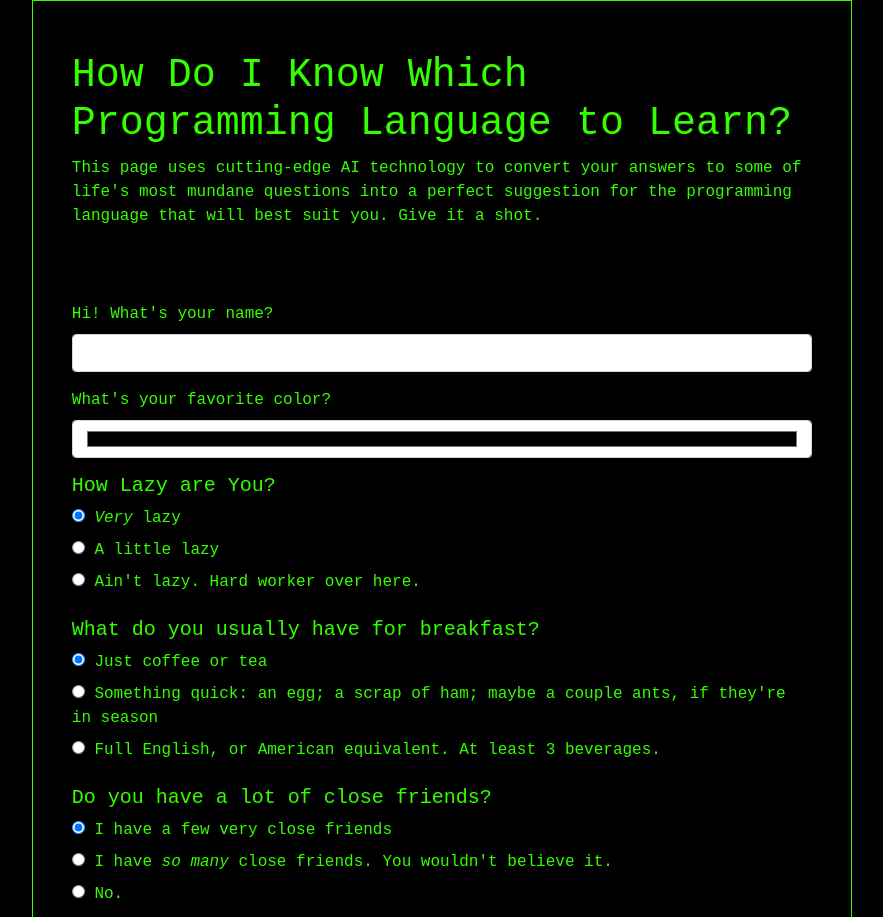
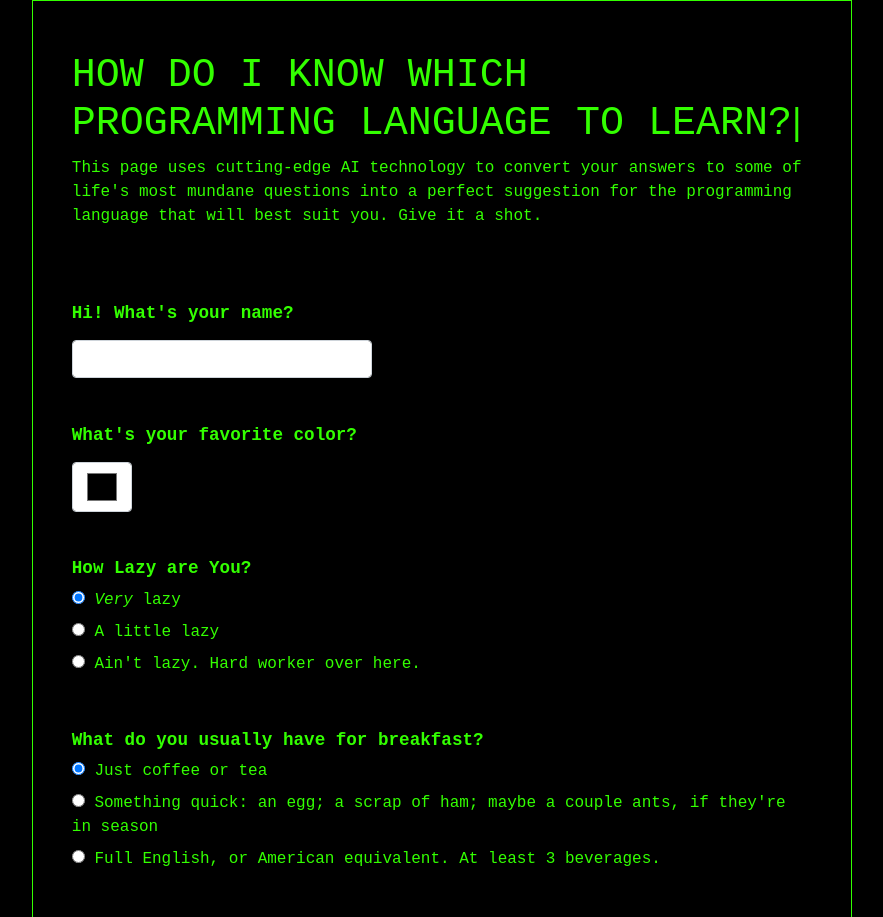
Before and after one commit to tigertiger/language-suggester, a plain HTML site: page index.html in a window 1280 px wide. Shown: the top 917 px of the page, without its empty margins (198-1081 px from the left). Drawn offline with Linux system fonts and the light colour scheme.

Commit message:
add blinking cursor effect

```diff
--- a/css/styles.css
+++ b/css/styles.css
@@ -13,6 +13,34 @@ body {
   border: 1px solid #33ff00;
 }
 
+#favColor {
+  height:50px;
+  width:60px;
+  cursor:crosshair;
+}
+
+h1 {
+  text-transform: uppercase;
+}
+
+h5 {
+  font-weight:bold;
+  font-size:1.1em;
+}
+
+#blink {
+  margin:0px 0px 0px -6px;
+  font-size:0.9em;
+}
+
+.form-group {
+  padding:0px 0px 30px;
+}
+
+#userName {
+  width:300px;
+}
+
 #intro {
   margin: 0% 0% 10%;
 }
@@ -24,6 +52,21 @@ div.lang {
   padding: 4% 4% 5%;
   margin:auto;
   margin-top:-15%;
+}
+
+.button {
+  background-color: #33ff00;
+  color:#000000;
+  border: hidden;
+  padding: 10px 20px;
+  font-weight:bold;
+  text-transform: uppercase;
+}
+
+.button:hover {
+  background-color:#000;
+  color:#33ff00;
+  border:1px solid #33ff00;
 }
 
 #again {
--- a/index.html
+++ b/index.html
@@ -11,17 +11,21 @@
 
   <div class="container">
     <div id="intro">
-    <h1>How Do I Know Which Programming Language to Learn?</h1>
+    <h1>How Do I Know Which Programming Language to Learn?<span id="blink">|</span></h1>
     <p>This page uses cutting-edge AI technology to convert your answers to some of life's most mundane questions into a perfect suggestion for the programming language that will best suit you. Give it a shot.</p>
     </div>
 
     <form id="langSelect">
       <div class="form-group">
-        <label for="userName">Hi! What's your name?</label>
-        <input class="form-control" type="text" id="userName" name="userName">
+        <label for="userName">
+          <h5>Hi! What's your name?</h5>
+        </label>
+        <input class="form-control" type="text" id="userName" name="userName" required>
       </div>
       <div class="form-group">
-        <label for="favColor">What's your favorite color?</label>
+        <label for="favColor">
+          <h5>What's your favorite color?</h5>
+        </label>
         <input class="form-control" type="color" id="favColor" name="favColor">
       </div>
       <div class="form-group">
--- a/js/scripts.js
+++ b/js/scripts.js
@@ -3,6 +3,13 @@
 function avg(lazyInput, breakfastInput, friendsInput, dishesInput, parentsInput, sleepInput) {
   return Math.ceil((lazyInput + breakfastInput + friendsInput + dishesInput + parentsInput + sleepInput) / 6);
 }
+
+function blink_text() {
+  $('#blink').fadeOut(250);
+  $('#blink').fadeIn(250);
+}
+setInterval(blink_text, 500);
+
 // UI down below
 
 $(document).ready(function() {
```
